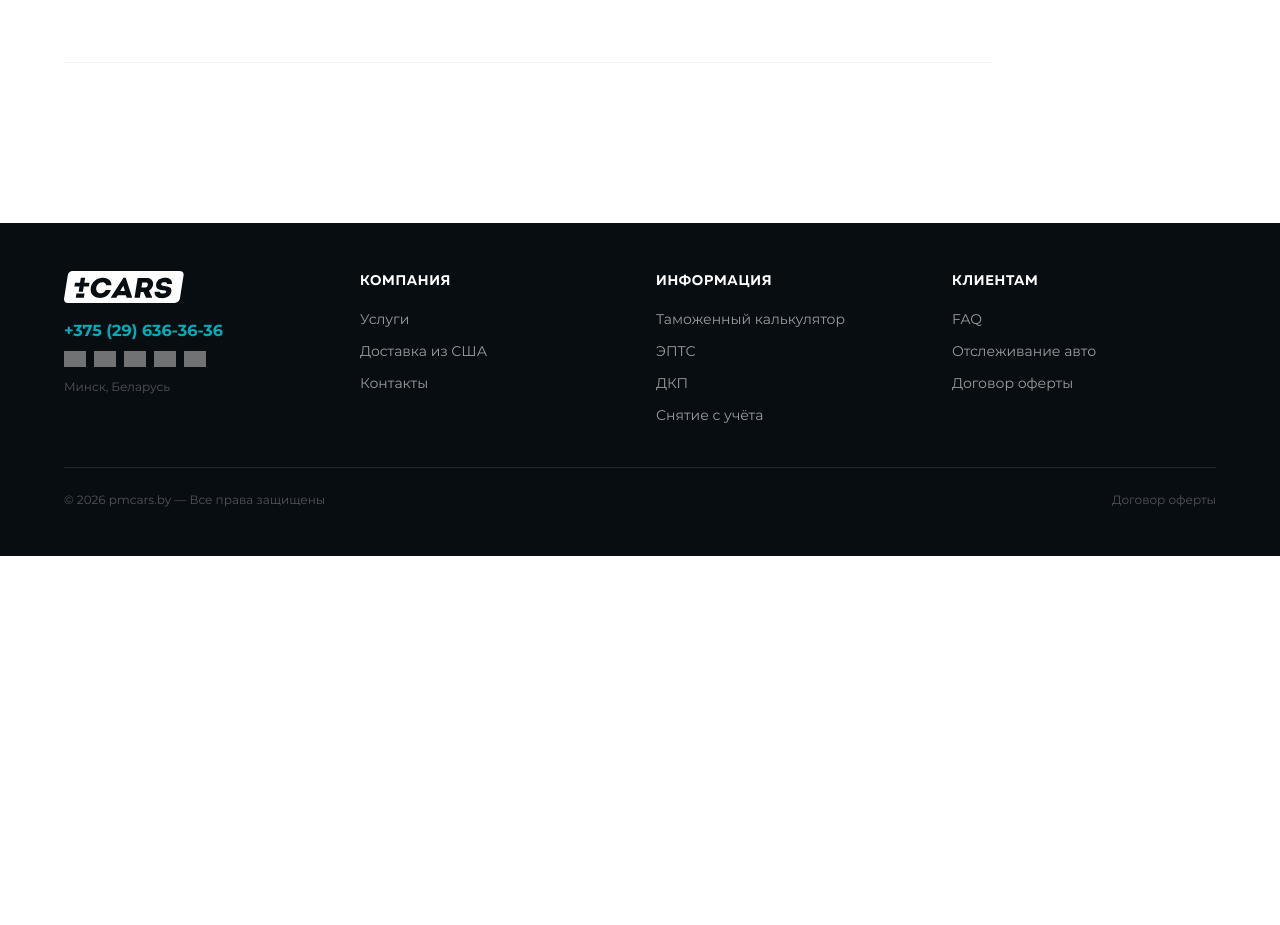
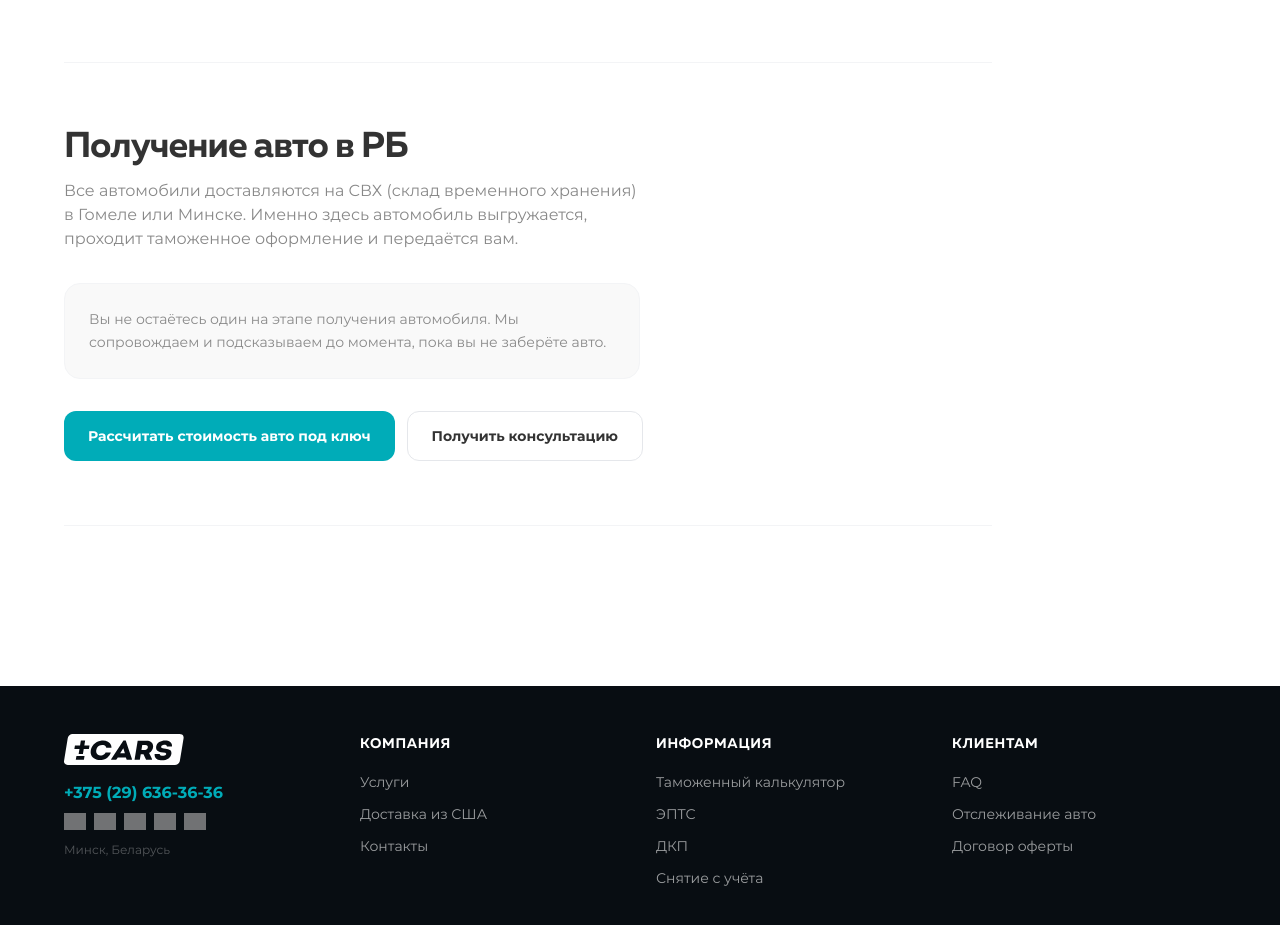
Before and after one commit to idzvilla/pmcars, a Next.js app: page /protsess in a window 1280 px wide. Shown: the part 3968-4893 px from the top of the page. Before the commit the page ends 4524 px from the top, so only its background shows below. Built offline with nearby package versions, Linux system fonts and the light colour scheme; grey boxes are pictures that could not be loaded.

Commit message:
feat: protsess section 5 — получение авто в РБ

```diff
--- a/src/app/protsess/ProtsessPageClient.tsx
+++ b/src/app/protsess/ProtsessPageClient.tsx
@@ -367,7 +367,44 @@ export default function ProtsessPageClient() {
               </div>
             </section>
 
-            {/* Sections 5–6 will be added here */}
+            {/* ── Section 5: Получение авто в РБ ── */}
+            <section
+              id="poluchenie"
+              className="pb-14 md:pb-16 border-b border-gray-100 mb-14 md:mb-16"
+            >
+              <h2 className="font-muller font-bold text-3xl md:text-4xl text-body tracking-tight mb-3">
+                Получение авто в РБ
+              </h2>
+              <p className="font-montserrat text-base text-muted mb-8 max-w-xl">
+                Все автомобили доставляются на СВХ (склад временного хранения) в Гомеле или
+                Минске. Именно здесь автомобиль выгружается, проходит таможенное оформление и
+                передаётся вам.
+              </p>
+              <div className="bg-light-bg rounded-2xl p-6 border border-gray-100 mb-8 max-w-xl">
+                <p className="font-montserrat text-sm text-muted leading-relaxed">
+                  Вы не остаётесь один на этапе получения автомобиля. Мы сопровождаем и
+                  подсказываем до момента, пока вы не заберёте авто.
+                </p>
+              </div>
+              <div className="flex flex-wrap gap-3">
+                <Link
+                  href="/info/kalkulyator-rashod"
+                  className="inline-flex items-center px-6 py-3.5 rounded-xl bg-primary text-white font-montserrat font-bold text-sm hover:bg-primary/90 transition-colors"
+                >
+                  Рассчитать стоимость авто под ключ
+                </Link>
+                <a
+                  href="https://t.me/pmcars"
+                  target="_blank"
+                  rel="noopener noreferrer"
+                  className="inline-flex items-center px-6 py-3.5 rounded-xl border border-gray-200 text-body font-montserrat font-bold text-sm hover:border-primary hover:text-primary transition-colors"
+                >
+                  Получить консультацию
+                </a>
+              </div>
+            </section>
+
+            {/* Section 6 will be added here */}
           </div>
 
           {/* Right sidebar — desktop only */}
```
